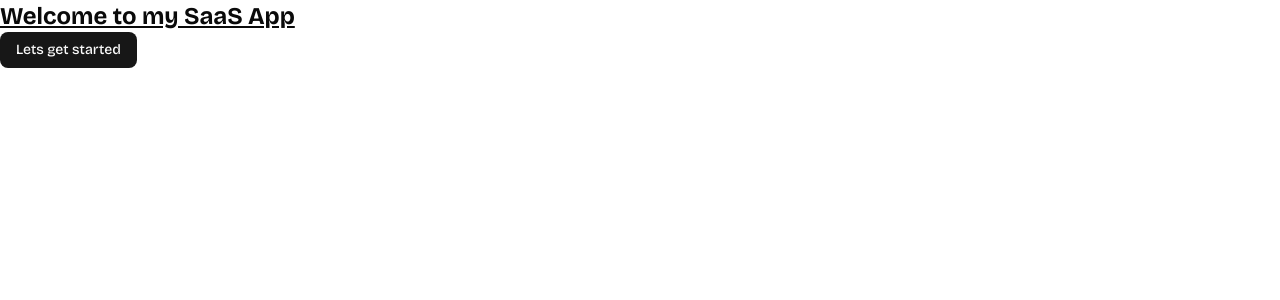
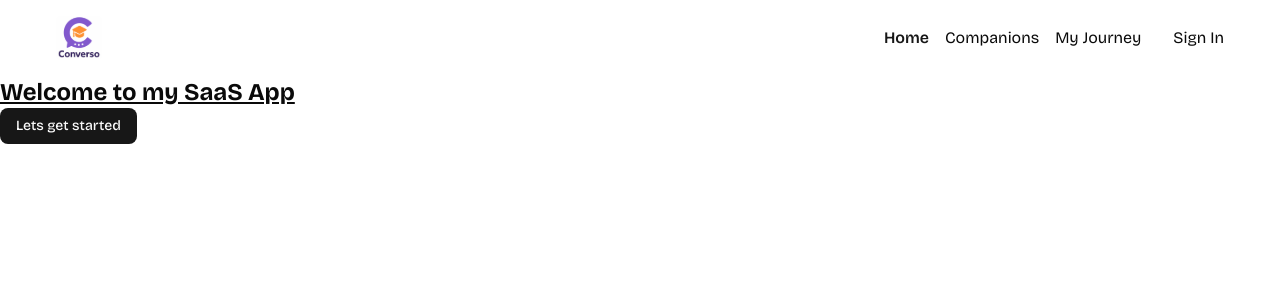
Before and after one commit to Gowtham-PL/EchoTutor, a Next.js app: page / in a window 1280 px wide. Shown: the top 300 px of the page. Built offline with nearby package versions, Linux system fonts and the light colour scheme.

Commit message:
implement navbar

```diff
--- a/app/layout.tsx
+++ b/app/layout.tsx
@@ -1,6 +1,7 @@
 import type { Metadata } from "next";
 import { Bricolage_Grotesque } from "next/font/google";
 import "./globals.css";
+import Navbar from "@/components/Navbar";
 
 const bricolage = Bricolage_Grotesque({
   variable: "--font-bricolage",
@@ -19,7 +20,10 @@
 }>) {
   return (
     <html lang="en">
-      <body className={`${bricolage.variable} antialiased`}>{children}</body>
+      <body className={`${bricolage.variable} antialiased`}>
+      <Navbar />
+      {children}
+      </body>
     </html>
   );
 }
--- /dev/null
+++ b/components/NavItems.tsx
@@ -0,0 +1,29 @@
+'use client';
+import Link from "next/link";
+import { usePathname } from "next/navigation";
+import { cn } from "@/lib/utils";
+
+
+const navItems=[
+    {label:'Home',href:'/'},
+    {label:'Companions',href:'/companions'},
+    {label:'My Journey',href:'/my-journey'},
+]
+const NavItems = () => {
+    const pathname=usePathname()
+    return (
+
+        <nav className="flex items-center gap-4">
+            {navItems.map(({label,href}) =>(
+                <Link href={href}
+                      key={label}
+                      className={cn(pathname === href && 'text-primary font-semibold')}
+                >
+                    {label}
+                </Link>
+                )
+            )}
+        </nav>
+    )
+}
+export default NavItems
--- /dev/null
+++ b/components/Navbar.tsx
@@ -0,0 +1,22 @@
+import Image from 'next/image';
+import Link from "next/link";
+import NavItems from "@/components/NavItems";
+const Navbar = () => {
+    return (
+        <nav className="navbar">
+            <Link href="/">
+                <div className="flex items-center gap-2.5 cursor-pointer">
+                    <Image
+                        src="/images/logo.svg"
+                        alt="Logo" width={46} height={44}
+                    />
+                </div>
+            </Link>
+            <div className="flex items-center gap-8">
+                <NavItems />
+                <p>Sign In</p>
+            </div>
+        </nav>
+    )
+}
+export default Navbar
```
